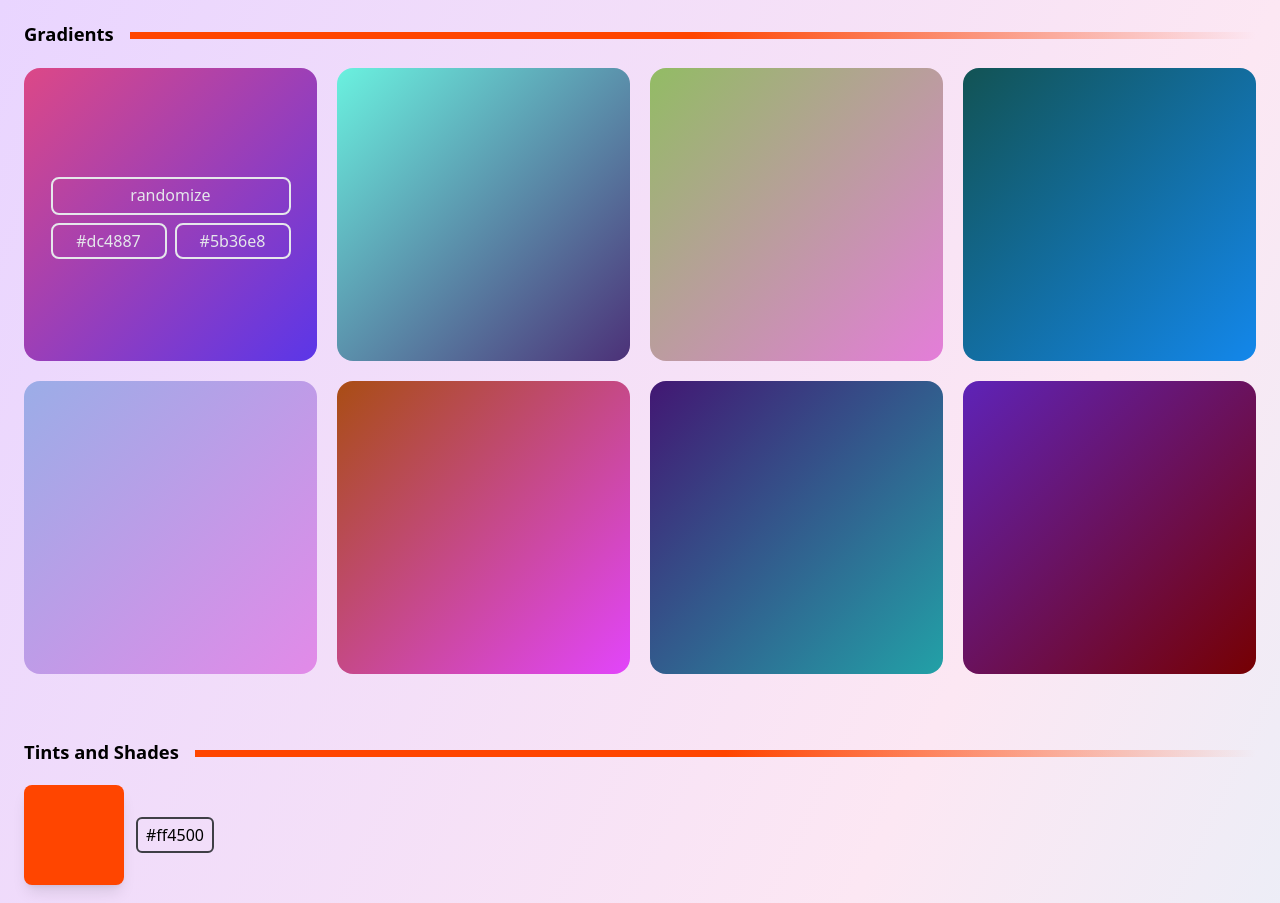
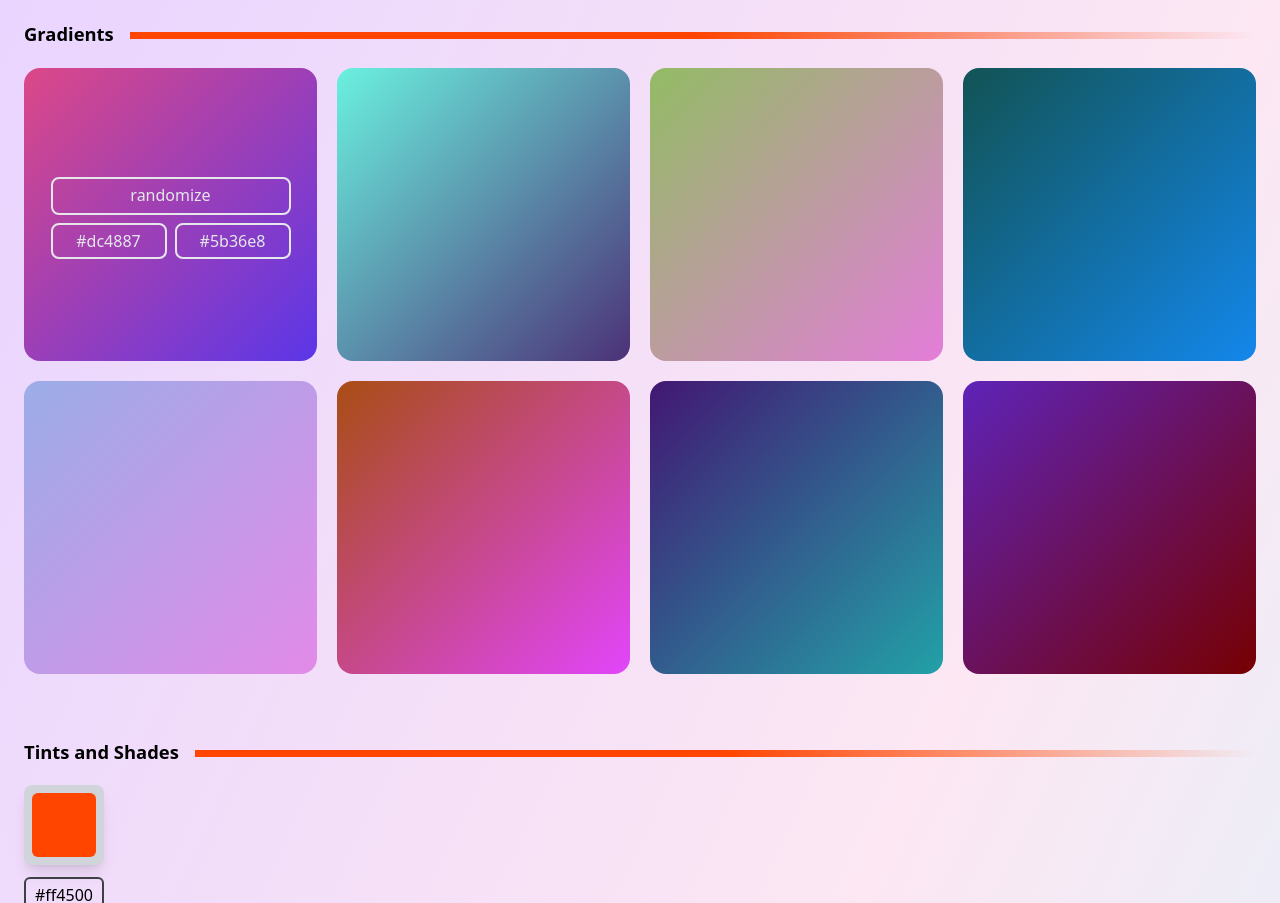
Before and after one commit to sina-byn/all-things-colors, a Next.js app: page / in a window 1280 px wide. Shown: the top 903 px of the page. Built offline with nearby package versions, Linux system fonts and the light colour scheme.

Commit message:
color-input refactored

```diff
--- a/components/ColorInput.tsx
+++ b/components/ColorInput.tsx
@@ -9,11 +9,10 @@ import readMessage from '../data/readMessage';
 // * interfaces
 interface ColorInputProps {
   value: string;
-  className?: string;
   setValue: Dispatch<SetStateAction<string>> | Function;
 }
 
-const ColorInput: FC<ColorInputProps> = ({ value, setValue, className }) => {
+const ColorInput: FC<ColorInputProps> = ({ value, setValue }) => {
   const id = useId();
   const changeHandler = (e: ChangeEvent) => {
     const input = e.target as HTMLInputElement;
@@ -21,13 +20,12 @@ const ColorInput: FC<ColorInputProps> = ({ value, setValue, className }) => {
   };
 
   return (
-    <div
-      className={`color-input flex ${className || 'items-center gap-x-3 mb-5'}`}
-    >
+    <div className='color-input w-[80px] flex flex-col gap-y-3 my-5'>
+      <div className='label-wrap w-full bg-gray-300 aspect-square rounded-lg shadow-lg p-2'>
         <label
           htmlFor={`color-input-${id}`}
           style={{ background: value }}
-        className='min-w-[100px] aspect-square rounded-lg shadow-lg cursor-pointer'
+          className='inline-block w-full h-full cursor-pointer rounded-md'
         >
           <input
             type='color'
@@ -37,6 +35,7 @@ const ColorInput: FC<ColorInputProps> = ({ value, setValue, className }) => {
             onChange={changeHandler}
           />
         </label>
+      </div>
       <Button
         data-value={value}
         data-message={readMessage('message.notifs.color')}
```
Lines whose indentation alone changed are shown as unchanged.
